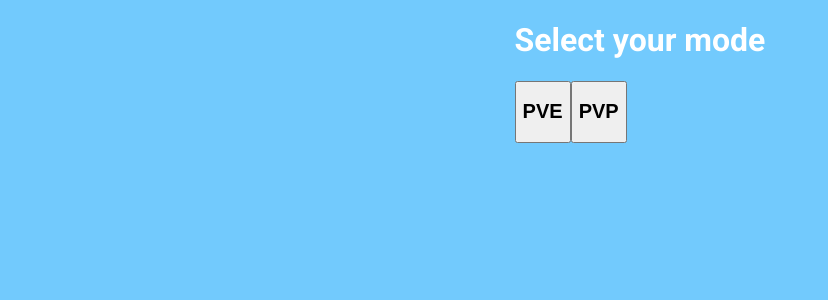
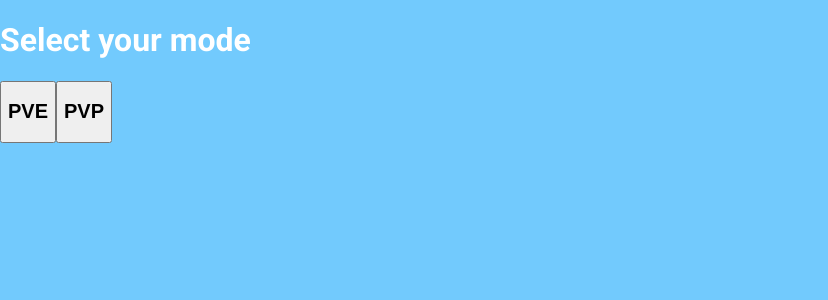
Before and after one commit to MattFerzz/unq-ui-matias-fernandez-trabajo-final, a React (Create React App) app: page / in a window 1280 px wide. Shown: the top 300 px of the page, without its empty margins (0-828 px from the left). Built offline with nearby package versions, Linux system fonts and the light colour scheme.

Commit message:
:fire: removed unused code

```diff
--- a/src/App.js
+++ b/src/App.js
@@ -7,7 +7,7 @@ function App() {
   return (
     <div className="App">
       <BrowserRouter>
-        <div className="container p-2">
+        <div>
           <Routes>
             <Route path="/" element={<ModeSelection />} />
             <Route path="/pve" element={<Game />} />
--- a/src/Game.jsx
+++ b/src/Game.jsx
@@ -43,13 +43,7 @@ const Game = () => {
     setTies(0);
   };
 
-  /*   const options = [
-    { value: "rock", label: "Rock" },
-    { value: "paper", label: "Paper" },
-    { value: "scissors", label: "Scissors" },
-    { value: "lizard", label: "Lizard" },
-    { value: "spock", label: "Spock" },
-  ]; */
+
   const options = [
     { value: "rock", label: <img src={require("./rock96.png")} alt="Rock" /> },
     {
@@ -76,8 +70,8 @@ const Game = () => {
         <div className="container-title">
           <h1>Rock, Paper, Scissors, Lizard, Spock</h1>
         </div>
-        <div className="container-selection flexible">
-          <div className="container-selection-player">
+        <div className="container-selection">
+          <div className="container-selection-player p1">
             <div className="container-selection-title">
               <h1>Player</h1>
             </div>
@@ -86,7 +80,7 @@ const Game = () => {
               handleSelection={handlePlayerSelection}
             />
           </div>
-          <div className="container-selection-player">
+          <div className="container-selection-player p2">
             <div className="container-selection-title">
               <h1>Computer</h1>
             </div>
```
